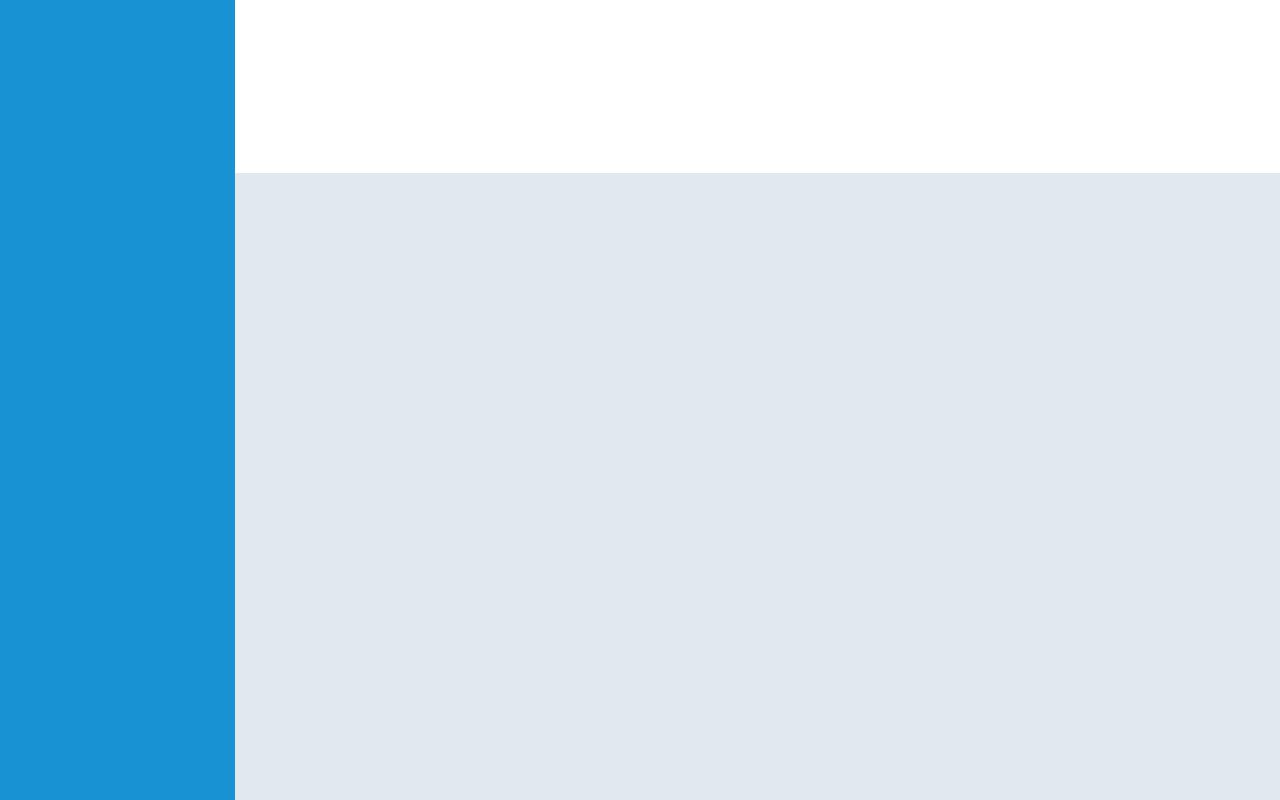
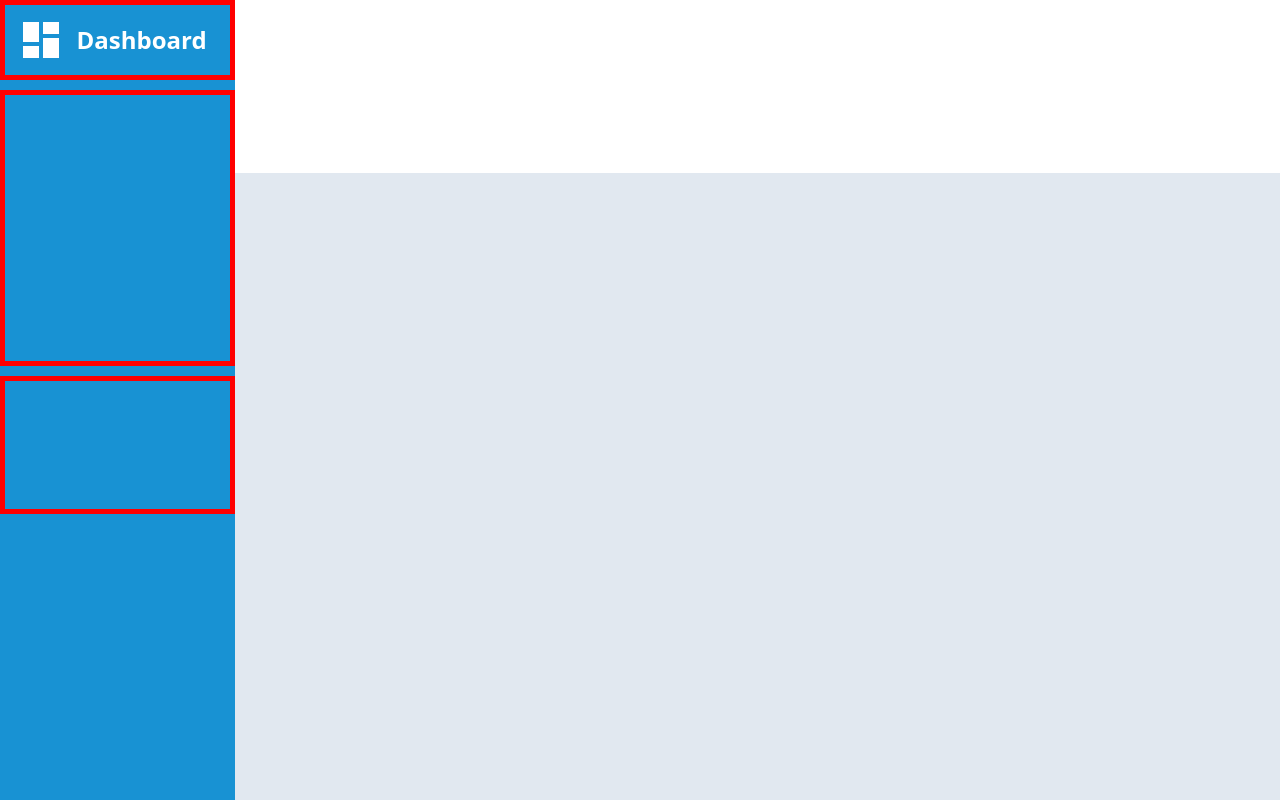
Before and after one commit to mrmiffmiff/odin-admin-dashboard, a website: page index.html in a window 1280 px wide. Drawn offline with nearby package versions, Linux system fonts and the light colour scheme.

Commit message:
sidebar with header

```diff
--- a/index.html
+++ b/index.html
@@ -12,7 +12,25 @@
 <body>
     <div class="container">
         <div class="header"></div>
-        <div class="sidebar"></div>
+        <div class="sidebar">
+            <div class="sidebarSection" id="sidebarHeader">
+                <img src="./assets/icons/view-dashboard.svg" alt="Dashboard Icon" />
+                <h2>Dashboard</h2>
+            </div>
+            <ul class="sidebarSection nav" id="primNav">
+                <li></li>
+                <li></li>
+                <li></li>
+                <li></li>
+                <li></li>
+                <li></li>
+            </ul>
+            <ul class="sidebarSection nav" id="secNav">
+                <li></li>
+                <li></li>
+                <li></li>
+            </ul>
+        </div>
         <div class="main"></div>
     </div>
 </body>
--- a/style.css
+++ b/style.css
@@ -17,6 +17,45 @@
     grid-column: 1/2;
     grid-row: 1/3;
     background-color: #1892d3;
+    display: grid;
+    grid-template-rows: 80px 2fr 1fr 2fr;
+    gap: 10px;
+    color: white;
+}
+
+.sidebar img {
+    filter: invert(1);
+    height: 3em;
+    justify-self: center;
+}
+
+.sidebarSection {
+    border: red 5px solid;
+    display: grid;
+}
+
+.sidebarSection li,
+#sidebarHeader {
+    display: grid;
+    grid-auto-flow: column;
+    align-items: center;
+}
+
+.nav {
+    margin: 0;
+    list-style-type: none;
+}
+
+#sidebarHeader {
+    grid-row: 1/2;
+}
+
+#primNav {
+    grid-row: 2/3;
+}
+
+#secNav {
+    grid-row: 3/4;
 }
 
 .main {
```
Also changed, not shown: assets/icons/view-dashboard.svg (added).
